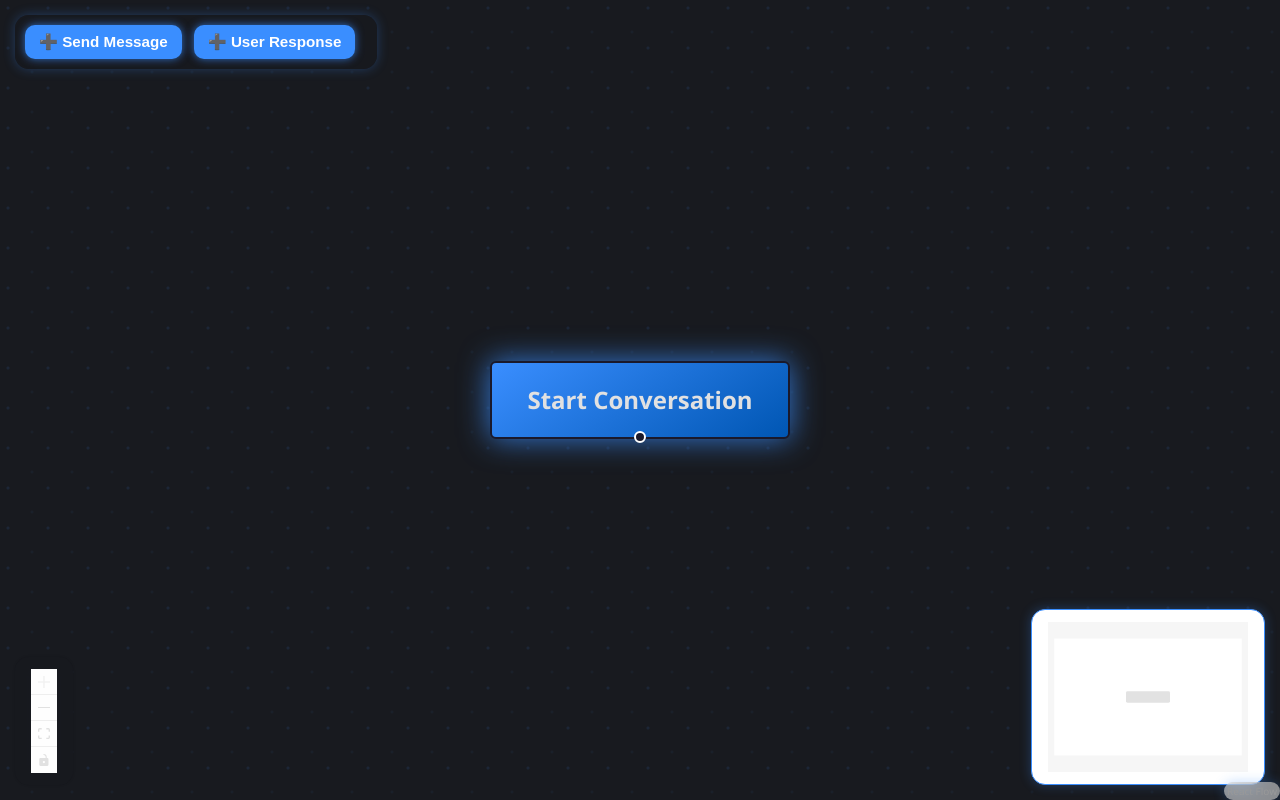
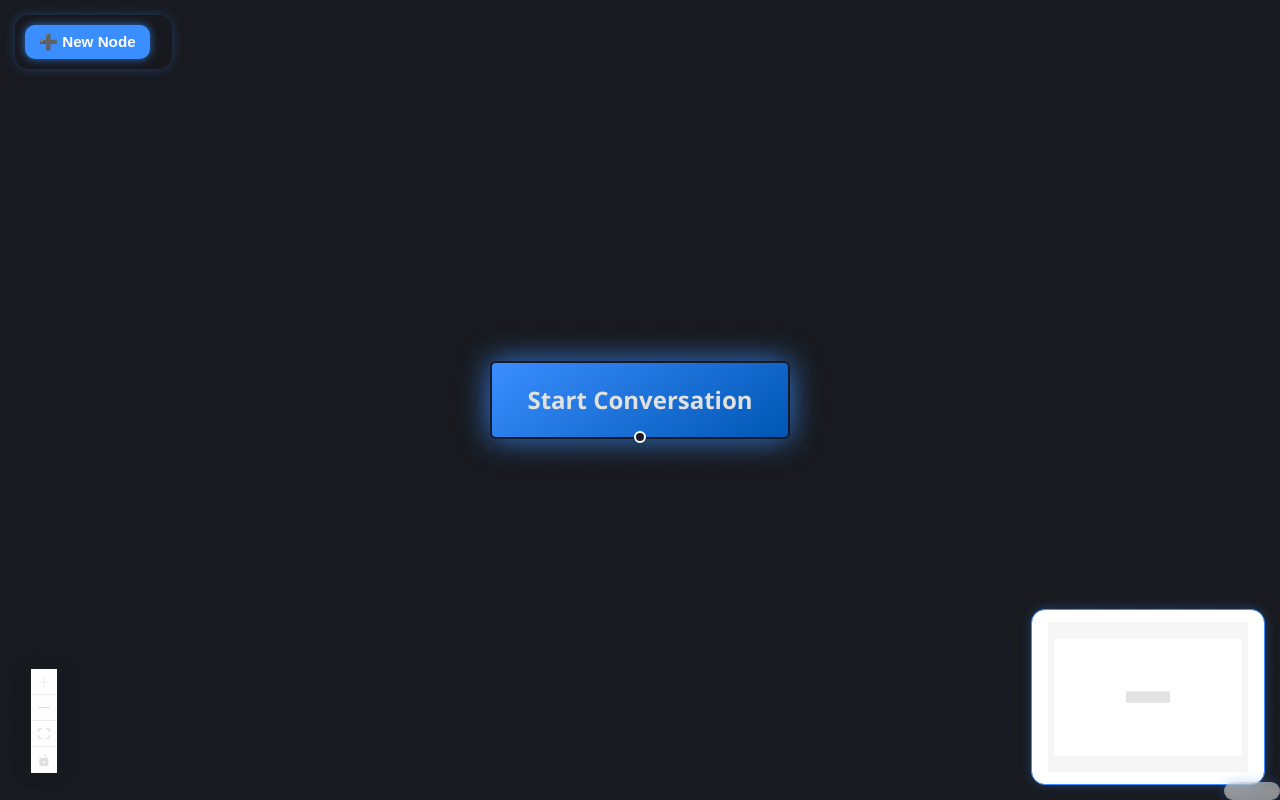
Before and after one commit to sohadutt/chatbot-reactflow, a React (Vite) app: page / in a window 1280 px wide. Built offline with nearby package versions, Linux system fonts and the light colour scheme.

Commit message:
some issues fixed

```diff
--- a/src/App.jsx
+++ b/src/App.jsx
@@ -65,6 +65,7 @@ function App() {
         onNodesChange={onNodesChange}
         selectionOnDrag={true}
         multiSelectionKeyCode={null}
+        panOnDrag={true}
         fitView
         deleteKeyCode={['Delete', 'Backspace']}
       >
--- a/src/component/createNodes.jsx
+++ b/src/component/createNodes.jsx
@@ -1,15 +1,5 @@
 import { useCallback, useState } from 'react';
 import '../App.css';
-import {
-  ReactFlow,
-  Background,
-  useNodesState,
-  useEdgesState,
-  addEdge,
-  Controls,
-  MiniMap,
-  Panel,
-} from '@xyflow/react';
 import '@xyflow/react/dist/style.css';
 
 
@@ -20,16 +10,9 @@ function CreateNodes({ setNodes, getId }) {
       data: { label: 'Send Message' },
       position: { x: Math.random() * 300, y: Math.random() * 300 },
       style: { backgroundColor: '#e6f7ff', padding: 10, borderRadius: 8 },
-    };
-    setNodes((nds) => [...nds, newNode]);
-  };
-
-  const addUserResponseNode = () => {
-    const newNode = {
-      id: getId(),
-      data: { label: 'User Response' },
-      position: { x: Math.random() * 300 + 300, y: Math.random() * 300 },
-      style: { backgroundColor: '#fff7e6', padding: 10, borderRadius: 8 },
+      type: 'input',
+      className: 'user-response-node',
+      label: 'Send Message',
     };
     setNodes((nds) => [...nds, newNode]);
   };
@@ -37,10 +20,7 @@ function CreateNodes({ setNodes, getId }) {
   return (
     <>
       <button className="add-btn" onClick={addSendMessageNode}>
-        ➕ Send Message
-      </button>
-      <button className="add-btn" onClick={addUserResponseNode}>
-        ➕ User Response
+        ➕ New Node
       </button>
     </>
   );
```
